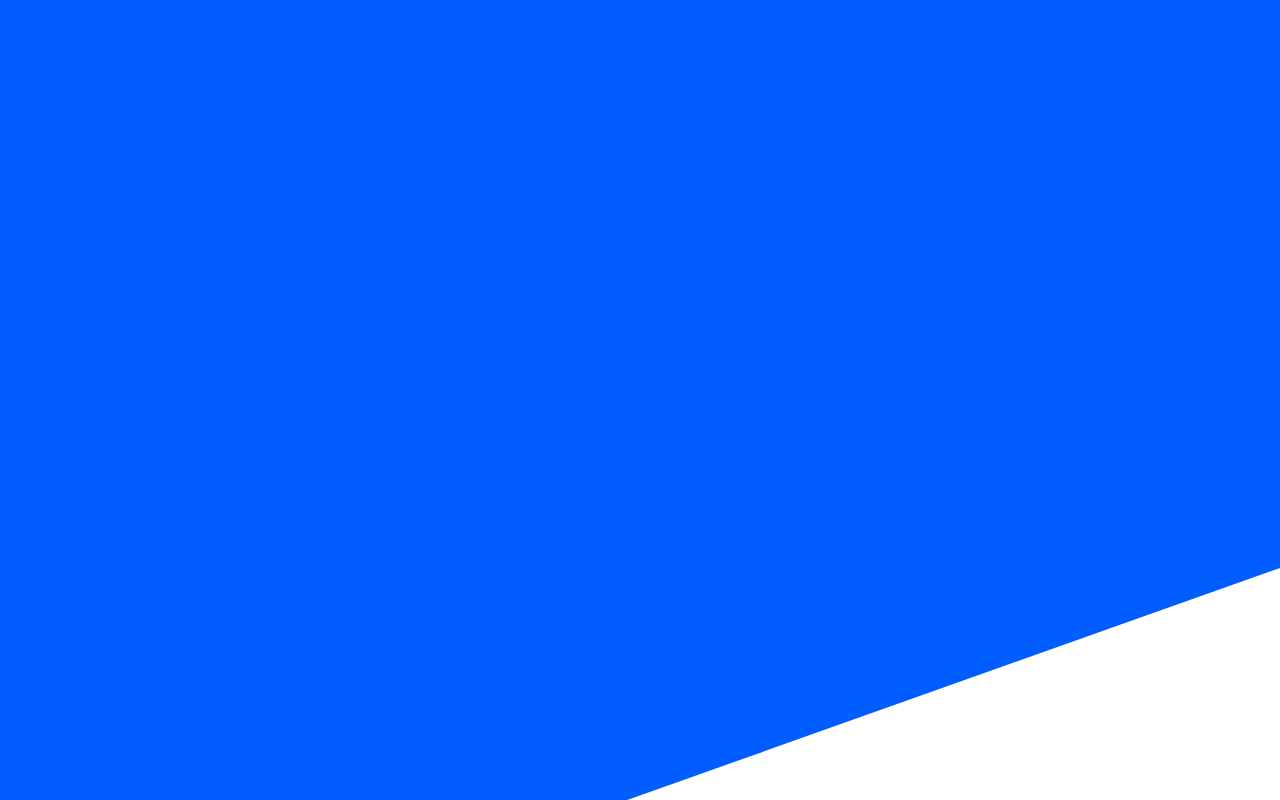
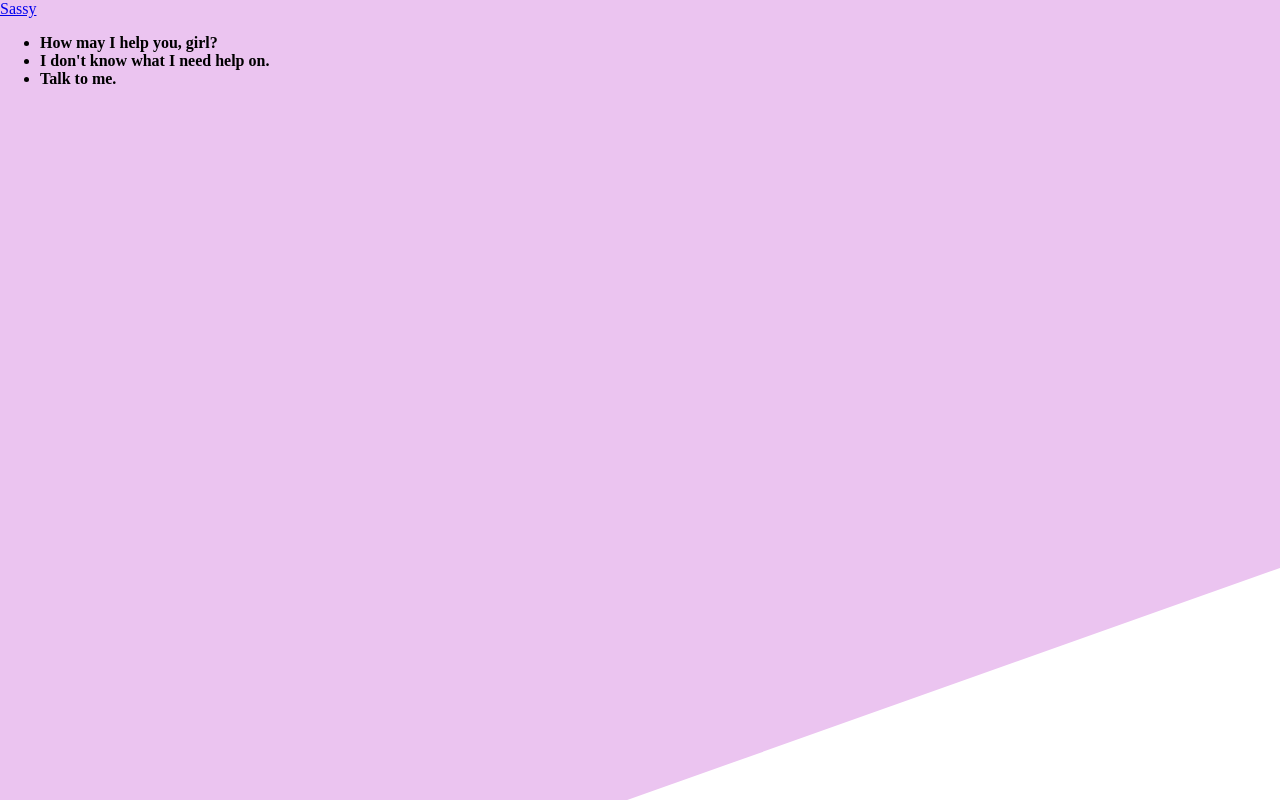
Before and after one commit to charlenegipulan/sass-practice, a plain HTML site: page index.html in a window 1280 px wide. Drawn offline with Linux system fonts and the light colour scheme.

Commit message:
add text markup

```diff
--- a/css/main.scss
+++ b/css/main.scss
@@ -1,6 +1,6 @@
 
 $colors: (
-    primary: #005DFF,
+    primary: #EBC4F0,
     accent: #FFF6BB,
 );
 
--- a/index.html
+++ b/index.html
@@ -11,5 +11,28 @@
 
     <div id="bg"></div>
 
+    <header>
+        <a href="#">Sassy</a>
+    </header>
+
+    <main>
+        <section id="card">
+            <ul>
+                <li>
+                    <span></span>
+                    <strong>How may I help you, girl?</strong>
+                </li>
+                <li>
+                    <span></span>
+                    <strong>I don't know what I need help on.</strong>
+                </li>
+                <li>
+                    <span></span>
+                    <strong>Talk to me.</strong>
+                </li>
+            </ul>
+        </section>
+    </main>
+
 </body>
 </html>
```
Also changed, not shown: css/main.css.
